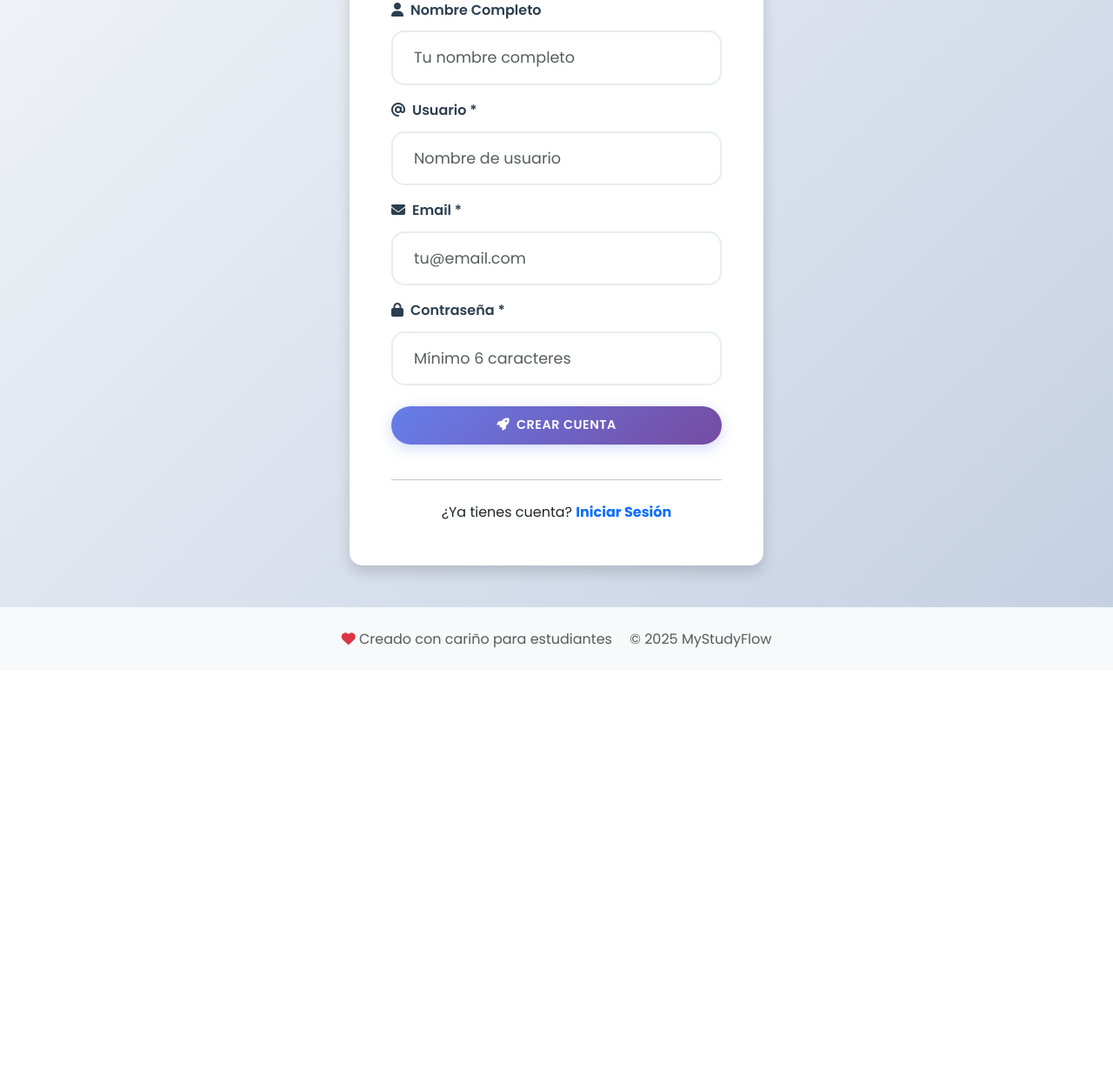
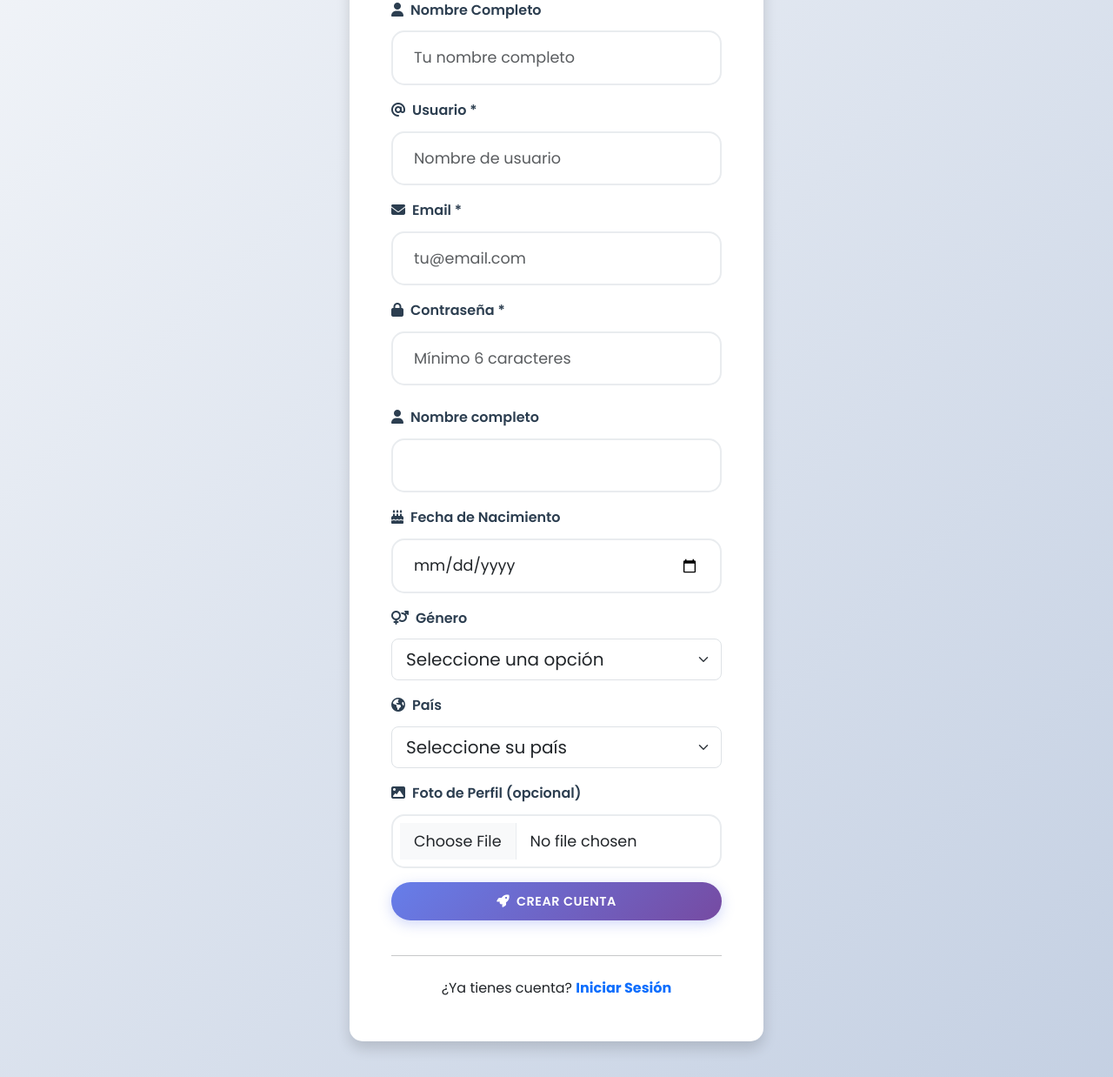
Before and after one commit to MaricarmenMQ/proyectofinal_final, a Django app: page /registro/ in a window 1280 px wide. Shown: the part 317-1555 px from the top of the page at 87% size. Before the commit the page ends 1062 px from the top, so only its background shows below. Run offline with Django 5.2, Linux system fonts and the light colour scheme; some libraries are stand-ins or nearby versions.

Commit message:
Tus cambios

```diff
--- a/studyflow/templates/studyflow/registro.html
+++ b/studyflow/templates/studyflow/registro.html
@@ -14,7 +14,7 @@
                     <p class="text-muted">Únete a MyStudyFlow</p>
                 </div>
 
-                <form method="post">
+<form method="post" enctype="multipart/form-data">
                     {% csrf_token %}
 
                     <div class="mb-3">
@@ -52,7 +52,59 @@
                                id="password" name="password"
                                placeholder="Mínimo 6 caracteres" required>
                     </div>
+<div class="mb-3">
+    <label for="nombre_completo" class="form-label">
+        <i class="fas fa-user me-2"></i>Nombre completo
+    </label>
+    <input type="text" class="form-control form-control-lg"
+           id="nombre_completo" name="nombre_completo" required>
+</div>
 
+<!-- Fecha de Nacimiento -->
+<div class="mb-3">
+    <label for="fecha_nacimiento" class="form-label">
+        <i class="fas fa-birthday-cake me-2"></i>Fecha de Nacimiento
+    </label>
+    <input type="date" class="form-control form-control-lg"
+           id="fecha_nacimiento" name="fecha_nacimiento" required>
+</div>
+
+<!-- Género -->
+<div class="mb-3">
+    <label for="genero" class="form-label">
+        <i class="fas fa-venus-mars me-2"></i>Género
+    </label>
+    <select class="form-select form-select-lg" id="genero" name="genero" required>
+        <option value="">Seleccione una opción</option>
+        <option value="M">Masculino</option>
+        <option value="F">Femenino</option>
+        <option value="O">Otro</option>
+    </select>
+</div>
+
+<!-- País -->
+<div class="mb-3">
+    <label for="pais" class="form-label">
+        <i class="fas fa-globe-americas me-2"></i>País
+    </label>
+    <select class="form-select form-select-lg" id="pais" name="pais" required>
+        <option value="">Seleccione su país</option>
+        <option value="Perú">Perú</option>
+        <option value="México">México</option>
+        <option value="Argentina">Argentina</option>
+        <option value="Colombia">Colombia</option>
+        <option value="Chile">Chile</option>
+    </select>
+</div>
+
+<!-- Foto de Perfil -->
+<div class="mb-3">
+    <label for="foto_perfil" class="form-label">
+        <i class="fas fa-image me-2"></i>Foto de Perfil (opcional)
+    </label>
+    <input type="file" class="form-control form-control-lg"
+           id="foto_perfil" name="foto_perfil" accept="image/*">
+</div>
                     <button type="submit" class="btn btn-primary btn-lg w-100 mb-3">
                         <i class="fas fa-rocket me-2"></i>Crear Cuenta
                     </button>
--- a/studyflow/views.py
+++ b/studyflow/views.py
@@ -6,20 +6,24 @@ from django.contrib import messages
 from django.utils import timezone
 from datetime import date
 from .models import PerfilUsuario, EstadoAnimo, NotaRapida
-
+from datetime import datetime
 def inicio(request):
     """Página de inicio/landing page"""
     return render(request, 'studyflow/inicio.html')
 
 def registro_usuario(request):
-    """Registro de nuevos usuarios"""
+
     if request.method == 'POST':
         username = request.POST['username']
         email = request.POST['email']
         password = request.POST['password']
         nombre_completo = request.POST.get('nombre_completo', '')
+        fecha_nacimiento_str = request.POST.get('fecha_nacimiento', '')
+        genero = request.POST.get('genero', '')
+        pais = request.POST.get('pais', '')
+        foto_perfil = request.FILES.get('foto_perfil', None)
 
-        # Verificar si el usuario ya existe
+        # Validaciones básicas
         if User.objects.filter(username=username).exists():
             messages.error(request, 'El nombre de usuario ya existe')
             return render(request, 'studyflow/registro.html')
@@ -27,10 +31,23 @@ def registro_usuario(request):
         # Crear usuario
         usuario = User.objects.create_user(username=username, email=email, password=password)
 
-        # Crear perfil
+        # Convertir fecha de nacimiento
+        fecha_nacimiento = None
+        if fecha_nacimiento_str:
+            try:
+                fecha_nacimiento = datetime.strptime(fecha_nacimiento_str, '%Y-%m-%d').date()
+            except ValueError:
+                messages.error(request, 'Fecha de nacimiento inválida')
+                return render(request, 'studyflow/registro.html')
+
+        # Crear perfil con todos los datos
         PerfilUsuario.objects.create(
             usuario=usuario,
-            nombre_completo=nombre_completo
+            nombre_completo=nombre_completo,
+            fecha_nacimiento=fecha_nacimiento,
+            genero=genero,
+            pais=pais,
+            foto_perfil=foto_perfil
         )
 
         messages.success(request, 'Usuario registrado exitosamente')
```
Also changed, not shown: studyflow/models.py (+21 -0 lines), db.sqlite3, studyflow/migrations/0002_perfilusuario_fecha_nacimiento_and_more.py (added).
